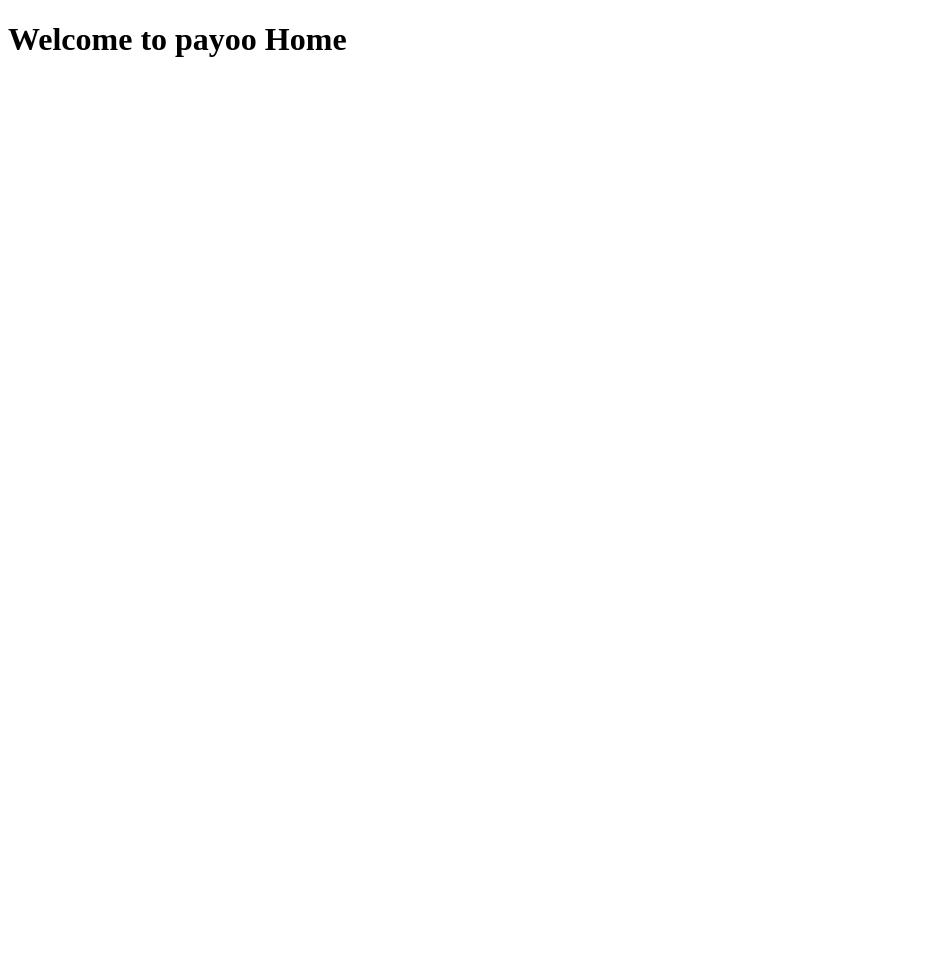
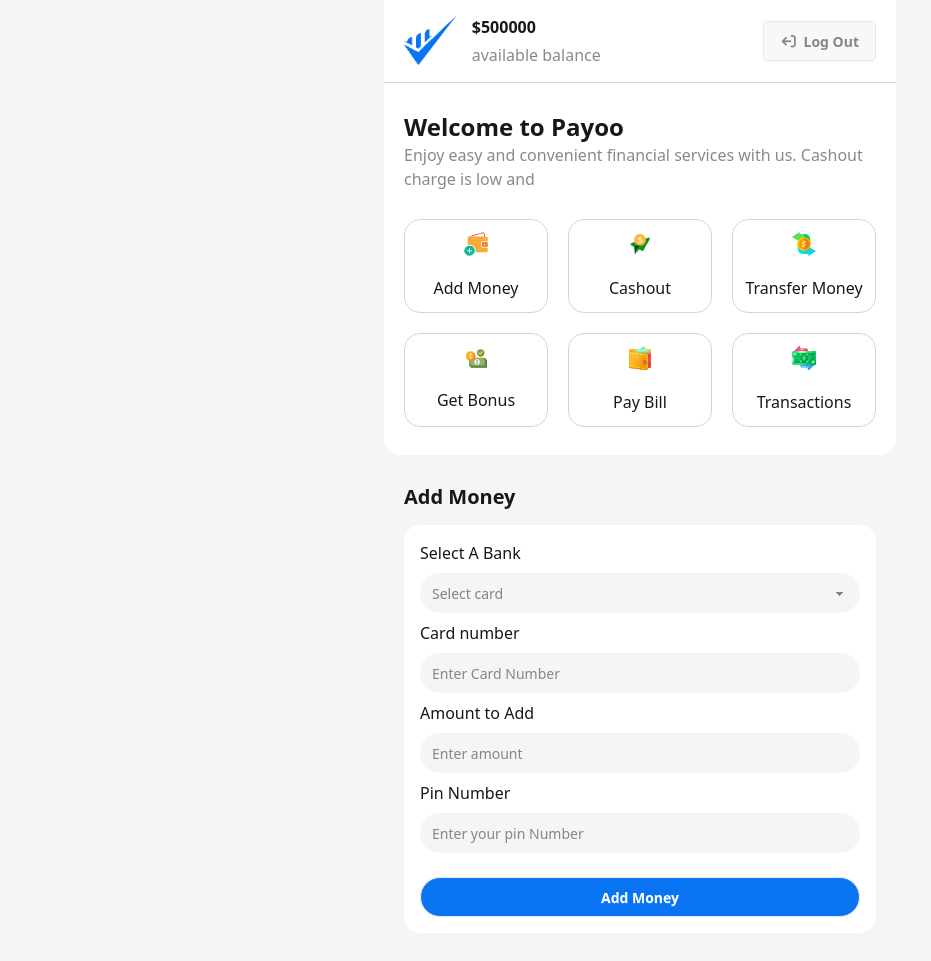
Before and after one commit to exploitx632/payoo-project, a plain HTML site: page home.html in a window 1280 px wide. Shown: the whole page, without its empty margins (0-931 px from the left). Before the commit the page ends 800 px from the top, so only its background shows below. Drawn offline with nearby package versions, Linux system fonts and the light colour scheme.

Commit message:
added home section

```diff
--- a/home.html
+++ b/home.html
@@ -1,11 +1,118 @@
 <!DOCTYPE html>
 <html lang="en">
+
 <head>
     <meta charset="UTF-8">
     <meta name="viewport" content="width=device-width, initial-scale=1.0">
     <title>Payoo Home</title>
+    <!-- daisy ui cdn  -->
+    <link href="https://cdn.jsdelivr.net/npm/daisyui@5" rel="stylesheet" type="text/css" />
+    <!-- tailwind css cdn-->
+    <script src="https://cdn.jsdelivr.net/npm/@tailwindcss/browser@4"></script>
+    <!-- font awesome cdn  -->
+    <link rel="stylesheet" href="https://cdnjs.cloudflare.com/ajax/libs/font-awesome/7.0.0/css/all.min.css"
+        integrity="sha512-DxV+EoADOkOygM4IR9yXP8Sb2qwgidEmeqAEmDKIOfPRQZOWbXCzLC6vjbZyy0vPisbH2SyW27+ddLVCN+OMzQ=="
+        crossorigin="anonymous" referrerpolicy="no-referrer" />
 </head>
-<body>
-    <h1>Welcome to payoo Home</h1>
+
+<body class="bg-[#F4F5F7] h-auto">
+    <!-- navigation bar  -->
+    <nav
+        class="flex min-h-[60px] justify-between items-center  border-b-[1px] border-gray-300  py-[15px] px-5 bg-white max-w-lg mx-auto">
+        <div class="flex gap-[15px]">
+            <img src="assets/Group.png" class="h-[50px]" alt="">
+            <div class="balance">
+                <p class="mb-1 font-semibold">$<span>500000</span></p>
+                <p class="text-[#0808087a]">available balance</p>
+            </div>
+
+        </div>
+        <button class="btn text-[#0808087a] "><i class="fa-solid fa-arrow-right-from-bracket fa-rotate-180 "></i>
+            Log
+            Out</button>
+    </nav>
+    <!-- banner section  -->
+    <div class="banner bg-white max-w-lg mx-auto py-7 px-5 rounded-b-2xl">
+
+
+        <!-- greet section  -->
+        <section class="greet max-w-lg mx-auto ">
+            <h1 class="text-2xl font-bold">Welcome to Payoo</h1>
+            <p class="text-[#0808087a]">Enjoy easy and convenient financial services with us. Cashout charge is low and
+            </p>
+        </section>
+
+        <section class="manu max-w-lg mx-auto h-auto grid grid-cols-3 grid-rows-2 gap-[20px] mt-7 ">
+            <!-- add money  -->
+            <div
+                class="add-money flex flex-col justify-center items-center border-[1px] border-gray-300 p-3 text-center rounded-2xl">
+                <img src="assets/wallet1.png" alt="">
+                <h1 class="mt-5">Add Money</h1>
+            </div>
+            <!-- cashout  -->
+            <div
+                class="cahsout flex flex-col justify-center items-center border-[1px] border-gray-300 p-3 text-center rounded-2xl">
+                <img src="assets/send1.png" alt="">
+                <h1 class="mt-5">Cashout</h1>
+            </div>
+            <!-- transfer money  -->
+            <div
+                class="transfer flex flex-col justify-center items-center border-[1px] border-gray-300 p-3 text-center rounded-2xl">
+                <img src="assets/money1.png" alt="">
+                <h1 class="mt-5 ">Transfer Money</h1>
+            </div>
+            <!-- get bonus  -->
+            <div
+                class="bonus flex flex-col justify-center items-center border-[1px] border-gray-300 p-3 text-center rounded-2xl">
+                <img src="assets/bonus1.png" alt="">
+                <h1 class="mt-5">Get Bonus</h1>
+            </div>
+            <!-- pay bill  -->
+            <div
+                class="paybill flex flex-col justify-center items-center border-[1px] border-gray-300 p-3 text-center rounded-2xl">
+                <img src="assets/purse1.png" alt="">
+                <h1 class="mt-5">Pay Bill</h1>
+            </div>
+            <!-- transaction -->
+            <div
+                class="transaction flex flex-col justify-center items-center border-[1px] border-gray-300 p-3 text-center rounded-2xl">
+                <img src="assets/transaction1.png" alt="">
+                <h1 class="mt-5">Transactions</h1>
+            </div>
+        </section>
+    </div>
+
+    <!-- add money section  -->
+    <div class="max-w-lg mx-auto py-7 px-5 rounded-b-2xl">
+        <h1 class="text-xl font-bold mb-3.5">Add Money</h1>
+        <div class="add-money bg-white p-4 rounded-2xl">
+            <div>
+                <h1 class="font-[500] mb-2">Select A Bank</h1>
+                <select class="select text-[#0808087a] border-none mb-2 bg-[#F4F5F7] rounded-3xl w-full">
+                    <option disabled selected>Select card</option>
+                    <option>Visa</option>
+                    <option>Master</option>
+                    <option>Amex</option>
+                    <option>PayPal</option>
+                </select>
+            </div>
+            <div>
+                <h1 class="mb-2">Card number</h1>
+                <input  type="text" placeholder="Enter Card Number" class="input border-none mb-2 bg-[#F4F5F7] rounded-3xl w-full" />
+            </div>
+            <div>
+                <h1 class="mb-2">Amount to Add</h1>
+                <input type="text" placeholder="Enter amount " class="input border-none mb-2 bg-[#F4F5F7] rounded-3xl w-full" />
+            </div>
+            <div>
+                <h1 class="mb-2">Pin Number</h1>
+                <input type="text" placeholder="Enter your pin Number" class="input border-none mb-2 bg-[#F4F5F7] rounded-3xl w-full" />
+            </div>
+            <button type="button" class="btn bg-[#0874F2] text-white w-full rounded-3xl mt-4" id="login-btn">Add
+                Money</button>
+
+        </div>
+    </div>
 </body>
+
 </html>
```
Also changed, not shown: index.html (+3 -3 lines).
